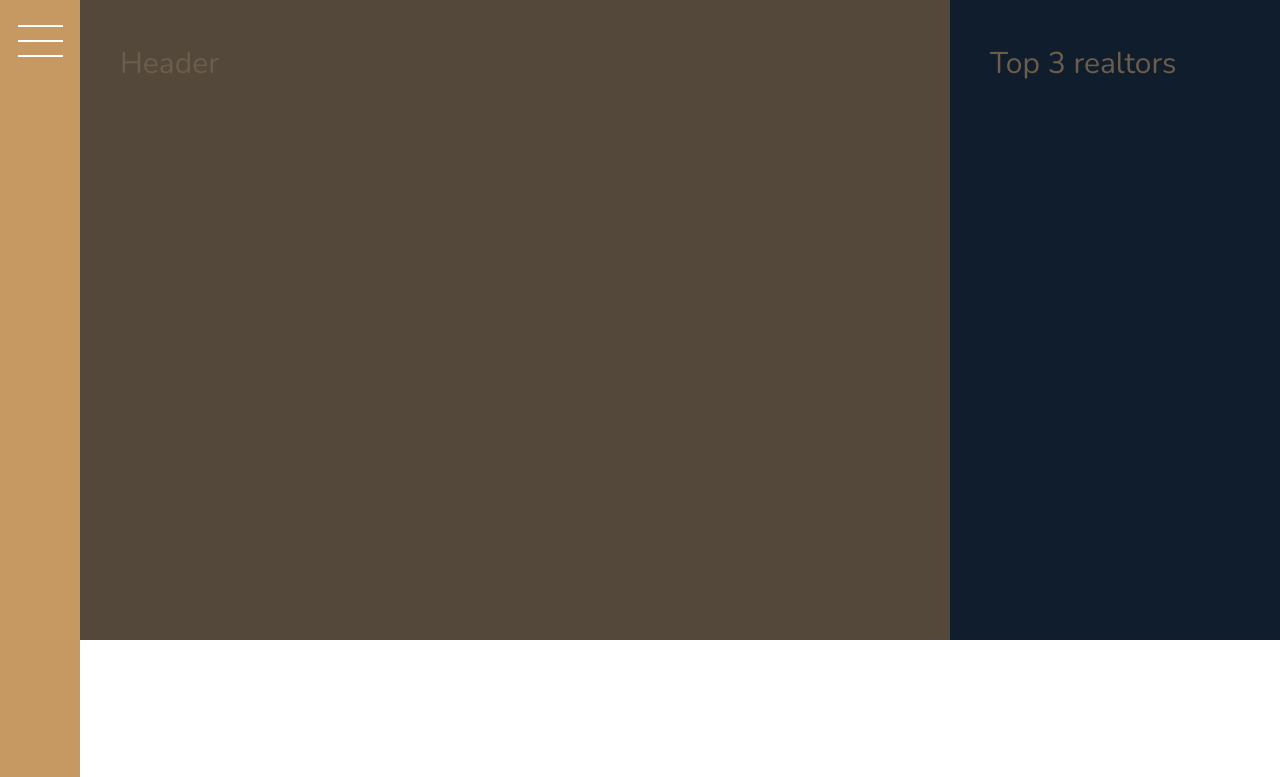
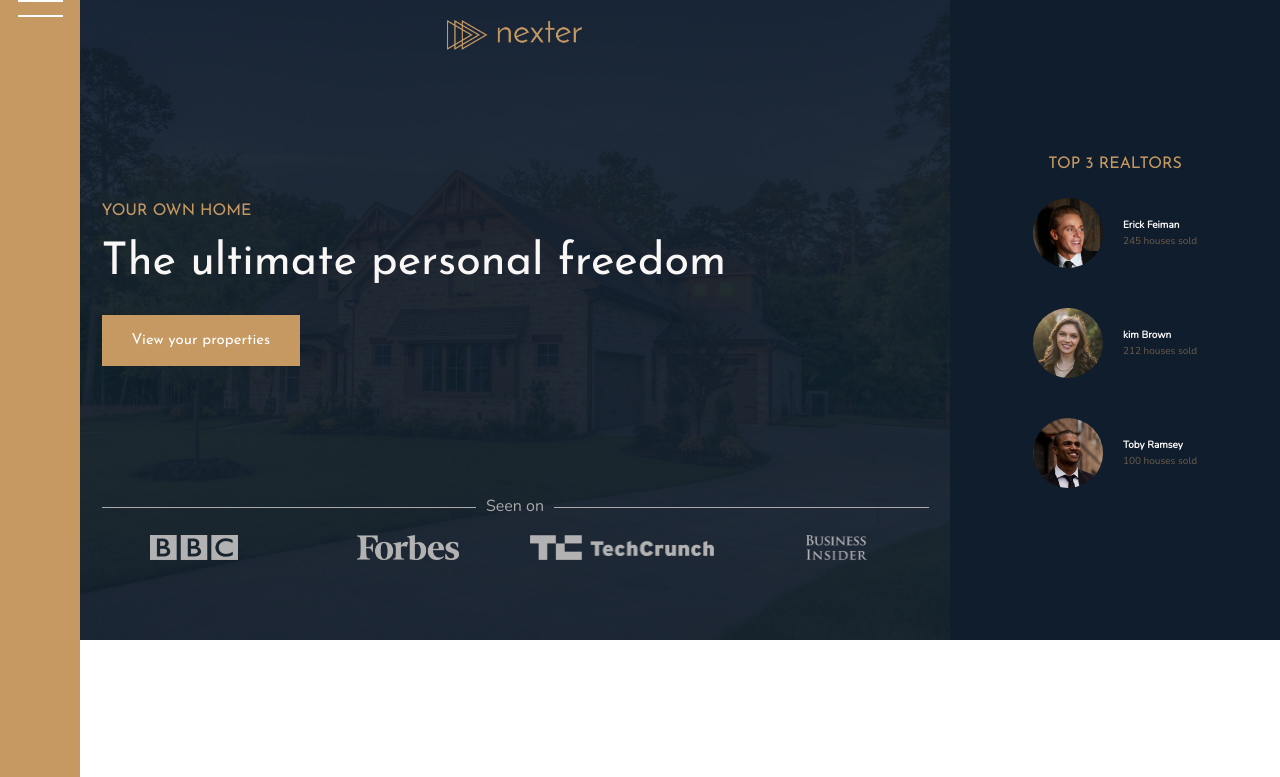
Before and after one commit to tushar-chandra-030389/css-grid, a website: page index.html in a window 1280 px wide. Shown: the top 777 px of the page. Drawn offline with nearby package versions, Linux system fonts and the light colour scheme.

Commit message:
Realtors

```diff
--- a/index.html
+++ b/index.html
@@ -17,11 +17,40 @@
         </div>
 
         <div class="header">
-            Header
+            <img src="img/logo.png" alt="" class="header__logo">
+            <h3 class="heading-3">Your own home</h3>
+            <h1 class="heading-1">The ultimate personal freedom</h1>
+            <button class="btn header__btn">View your properties</button>
+            <div class="header__seenon-text">Seen on</div>
+            <div class="header__seenon-logo">
+                <img src="img/logo-bbc.png" alt="">
+                <img src="img/logo-forbes.png" alt="">
+                <img src="img/logo-techcrunch.png" alt="">
+                <img src="img/logo-bi.png" alt="">
+            </div>
         </div>
 
         <div class="realtors">
-            Top 3 realtors
+            <h3 class="heading-3">Top 3 Realtors</h3>
+            <div class="realtors__list">
+                <img src="img/realtor-1.jpeg" alt="" class="realtors__img">
+                <div class="realtor__details">
+                    <h4 class="heading--4 heading-4--light">Erick Feiman</h4>
+                    <p class="realtor__sold">245 houses sold</p>
+                </div>
+
+                <img src="img/realtor-2.jpeg" alt="" class="realtors__img">
+                <div class="realtor__details">
+                    <h4 class="heading--4 heading-4--light">kim Brown</h4>
+                    <p class="realtor__sold">212 houses sold</p>
+                </div>
+
+                <img src="img/realtor-3.jpeg" alt="" class="realtors__img">
+                <div class="realtor__details">
+                    <h4 class="heading--4 heading-4--light">Toby Ramsey</h4>
+                    <p class="realtor__sold">100 houses sold</p>
+                </div>
+            </div>
         </div>
 
         <section class="features">
--- a/sass/_base.scss
+++ b/sass/_base.scss
@@ -42,9 +42,4 @@ body {
         minmax(6rem, 1fr) [full-end];
 
     grid-auto-rows: 50px;
-
-    & > * {
-        padding: 40px;
-        font-size: 3rem;
-    }
 }
--- a/sass/_header.scss
+++ b/sass/_header.scss
@@ -1,5 +1,55 @@
 .header {
     background-color: $color-grey-dark-1;
+    grid-column: full-start / col-end 6;
+    background-image: linear-gradient(rgba($color-secondary, .93), rgba($color-secondary, .93)), url(./../img/hero.jpeg);
+    background-size: cover;
+    background-position: center;
+    padding: 8rem;
+    padding-top: 2rem;
 
-    grid-column: full-start / col-end 6;
+    display: grid;
+    grid-template-rows: 1fr min-content 6rem 1fr;
+    grid-template-columns: max-content;
+    grid-row-gap: 1.5rem;
+    justify-content: center;
+
+    &__logo {
+        height: 3rem;
+        justify-self: center;
+    }
+
+    &__btn {
+        align-self: start;
+        justify-self: start;
+    }
+
+    &__seenon-text {
+        display: grid;
+        color: $color-grey-light-2;
+        font-size: 1.6rem;
+
+        grid-template-columns: 1fr max-content 1fr;
+        grid-column-gap: 1rem;
+        align-items: center;
+
+        &::before,
+        &::after {
+            content: "";
+            height: 1px;
+            background-color: currentColor;
+        }
+    }
+
+    &__seenon-logo {
+        display: grid;
+        grid-template-columns: repeat(4, 1fr);
+        grid-column-gap: 3rem;
+        justify-items: center;
+
+        img {
+            height: 2.5rem;
+            filter: brightness(70%)
+        }
+    }
+
 }
--- a/sass/_realtors.scss
+++ b/sass/_realtors.scss
@@ -1,5 +1,34 @@
 .realtors {
     background-color: $color-secondary;
+    grid-column: col-start 7 / full-end;
+    padding: 3rem;
+    display: grid;
+    justify-content: center;
+    align-content: center;
+    grid-row-gap: 2rem;
+    justify-items: center;
 
-    grid-column: col-start 7 / full-end;
+    &__list {
+        display: grid;
+        grid-template-columns: min-content max-content;
+        grid-column-gap: 2rem;
+        grid-row-gap: 5vh;
+        align-items: center;
+    }
+
+    &__img {
+        width: 7rem;
+        border-radius: 50%;
+        display: block;
+    }
+
+    &__details {
+
+    }
+
+    &__sold {
+        text-transform: uppercase;
+        color: $color-grey-light-2;
+        margin-top: -3px;
+    }
 }
--- a/sass/_typography.scss
+++ b/sass/_typography.scss
@@ -5,6 +5,9 @@
 
 .heading-1 {
     @extend %heading;
+    font-size: 4.5rem;
+    color: $color-grey-light-1;
+    line-height: 1;
 }
 
 .heading-2 {
```
Also changed, not shown: css/style.css.
